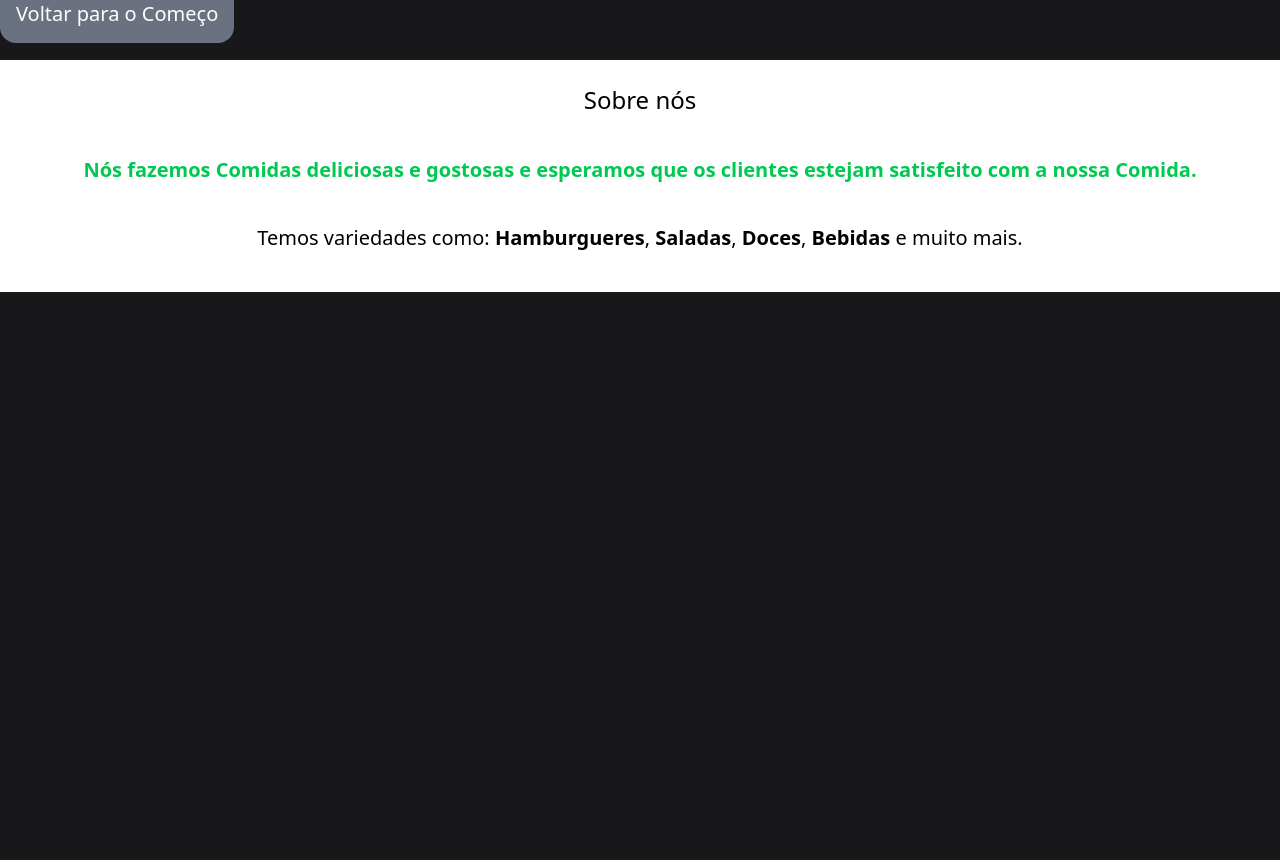
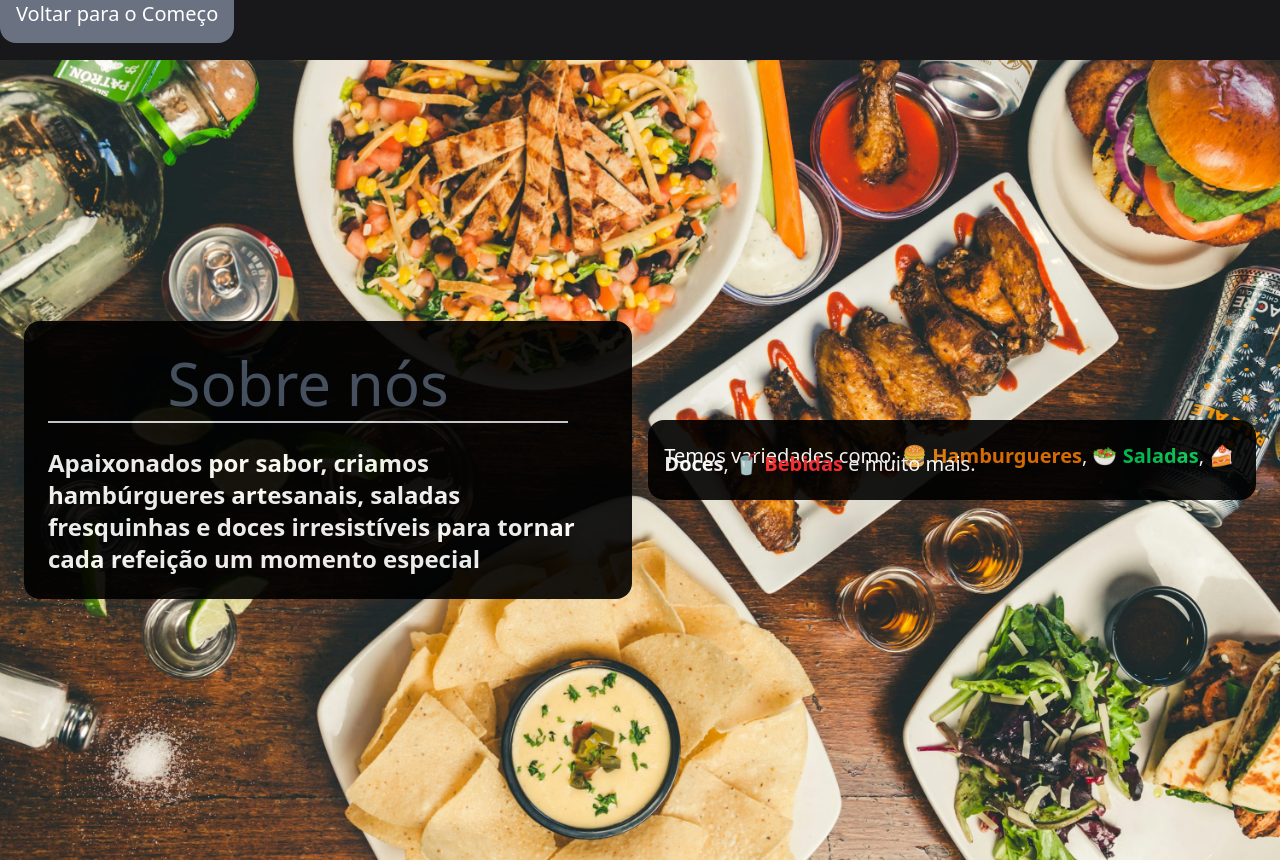
Before and after one commit to TauanMayk/Projeto_Site_Food, a React (Vite) app: page /sobre-nos in a window 1280 px wide. Before the commit the page ends 800 px from the top, so only its background shows below. Built offline with nearby package versions, Linux system fonts and the light colour scheme.

Commit message:
Melhorando os Layouts do AboutPage e do InfoContatos

```diff
--- a/src/components/AboutPage/AboutPage.tsx
+++ b/src/components/AboutPage/AboutPage.tsx
@@ -11,18 +11,27 @@ export const AboutPage = () => {
         Voltar para o Começo
       </Link>
       <br />
-      <div className="w-auto h-auto bg-white text-black flex flex-col items-center justify-center gap-4 p-6 mt-8">
-        <h1 className="text-2xl">Sobre nós</h1>
-        <p className="text-xl text-green-500 font-semibold mt-6">
-          Nós fazemos Comidas deliciosas e gostosas e esperamos que os clientes
-          estejam satisfeito com a nossa Comida.
-        </p>
-        <span className="mt-2 p-4 text-xl">
-          Temos variedades como: <strong>Hamburgueres</strong>,{" "}
-          <strong>Saladas</strong>, <strong>Doces</strong>,{" "}
-          <strong>Bebidas</strong> e muito mais.
-        </span>
-      </div>
+      <main className="w-auto h-full bg-white text-black flex items-center justify-evenly gap-4 p-6 mt-8">
+        <div className="bg-black flex flex-col w-1/2 h-auto opacity-90 p-6 rounded-2xl">
+          <h1 className="text-6xl text-gray-600 text-center mr-10 sans-serif border-gray-300 border-b-2 p-2">
+            Sobre nós
+          </h1>
+          <p className="text-2xl text-white font-semibold mt-6">
+            Apaixonados por sabor, criamos hambúrgueres artesanais, saladas
+            fresquinhas e doces irresistíveis para tornar cada refeição um
+            momento especial
+          </p>
+        </div>
+        <div className="bg-black flex flex-col opacity-90 w-1/2 h-20 rounded-2xl">
+          <span className="mt-4 p-4 text-xl text-white leading-2">
+            Temos variedades como:{" "}
+            <strong className="text-amber-600">🍔 Hamburgueres</strong>,{" "}
+            <strong className="text-green-500">🥗 Saladas</strong>,{" "}
+            <strong className="text-white">🍰 Doces</strong>,{" "}
+            <strong className="text-red-500">🥤 Bebidas</strong> e muito mais.
+          </span>
+        </div>
+      </main>
     </>
   );
 };
--- a/src/components/AboutPage/aboutpage.css
+++ b/src/components/AboutPage/aboutpage.css
@@ -1 +1,6 @@
 @import "tailwindcss";
+
+main{
+    background: url(../../../public/images/background-About.jpg) no-repeat no-repeat;
+    background-size: cover;
+}
--- a/src/components/InfoContato/InfoContato.tsx
+++ b/src/components/InfoContato/InfoContato.tsx
@@ -11,12 +11,23 @@ export const InfoContato = () => {
         Voltar para o Começo
       </Link>
       <br />
-      <div className="w-auto h-auto bg-black flex items-center justify-center gap-4 p-6 mt-8">
-        <h3 className="text-2xl text-orange-500">Contato :</h3>
-        <p className="text-center text-xl text-white">
-          placeholdercontato@gmail.com
-        </p>
-      </div>
+      <section className="w-auto h-11/12 bg-black flex flex-col items-center justify-center gap-4 p-6 mt-10">
+        <h3 className="text-4xl text-orange-600 mb-6">🍽️ Fale com a gente:</h3>
+        <div className="bg-white rounded-2xl h-1/4 w-auto flex flex-col p-4 mt-6  items-center justify-center">
+          <ul className="gap-8 list-none">
+            <li className="mb-4">
+              <p className="text-center text-xl text-indigo-400 font-semibold">
+                ✉️ Email: placeholdercontato@gmail.com
+              </p>
+            </li>
+            <li>
+              <p className="text-center text-xl text-red-300 font-semibold">
+                📞 Telefone: (99)9999-9999
+              </p>
+            </li>
+          </ul>
+        </div>
+      </section>
     </>
   );
 };
--- a/src/components/InfoContato/infocontato.css
+++ b/src/components/InfoContato/infocontato.css
@@ -1 +1,6 @@
 @import "tailwindcss";
+
+section{
+    background: #b37e24;
+    background: linear-gradient(90deg, rgba(179, 126, 36, 1) 25%, rgba(184, 155, 51, 1) 81%);
+}
```
Also changed, not shown: public/images/background-About.jpg (added).
